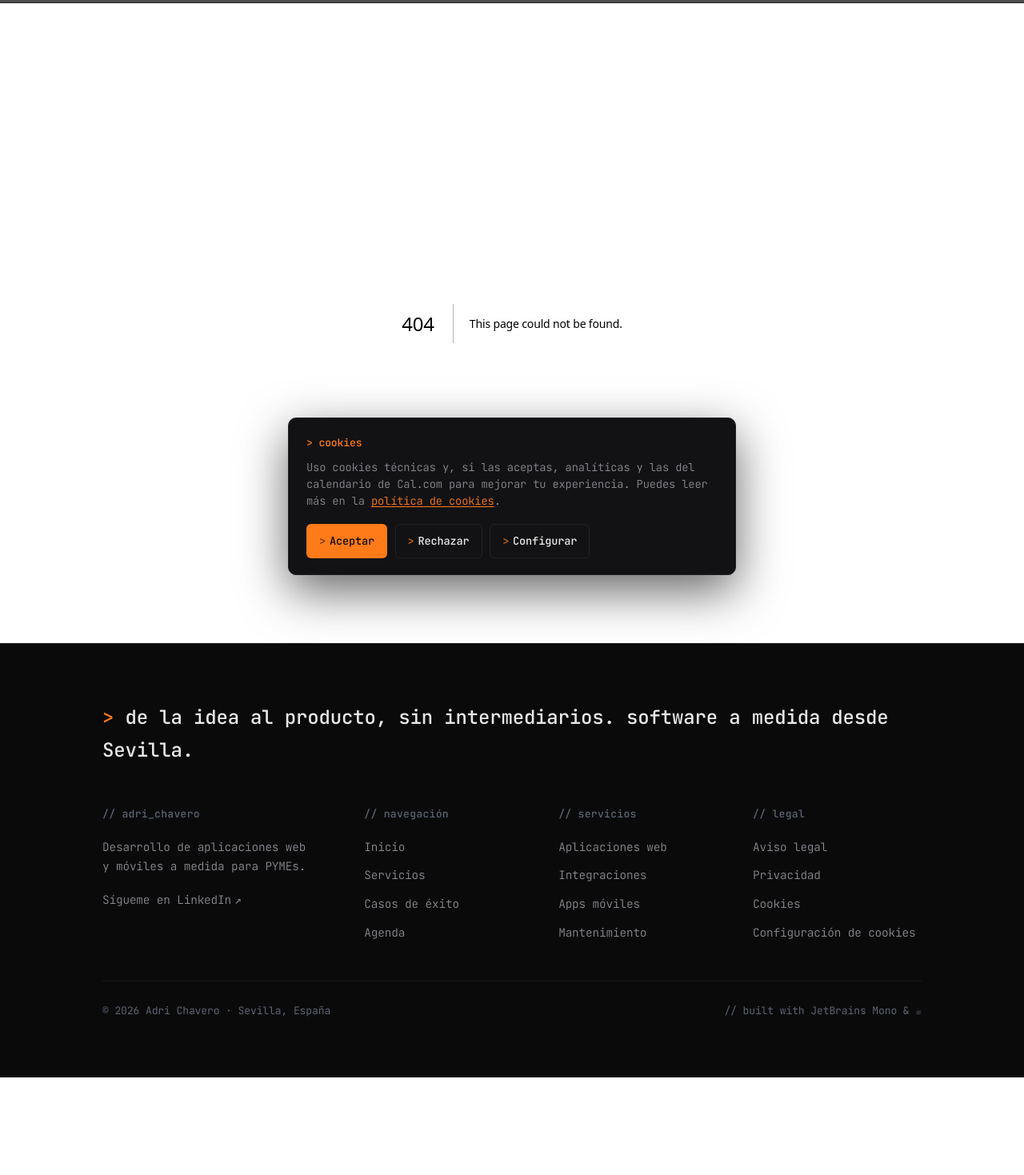
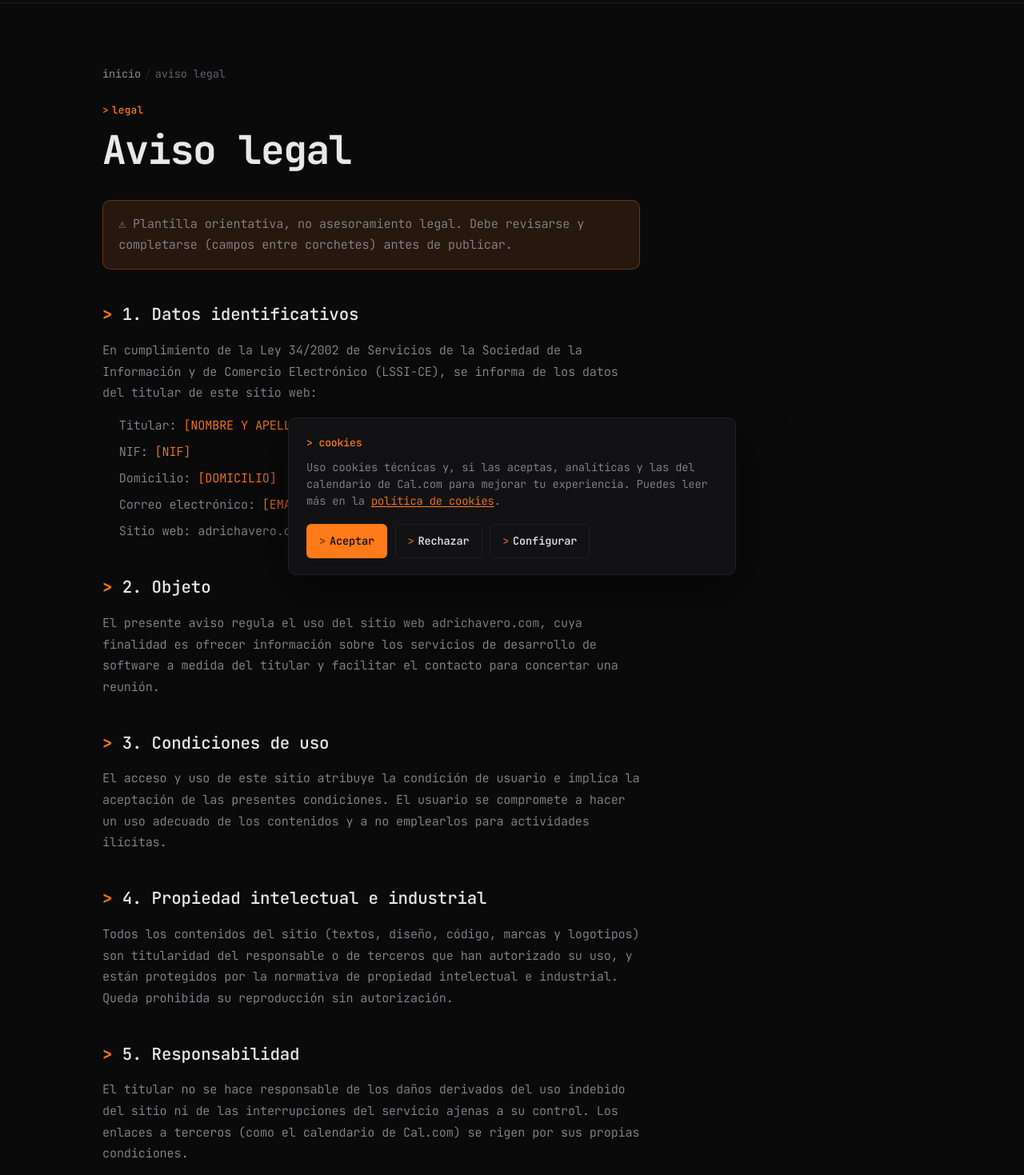
Before and after one commit to adrgarcha/portfolio, a Next.js app: page /aviso-legal in a window 1280 px wide. Before the commit this address had no page. Shown: the part 61-1530 px from the top of the page at 80% size. Before the commit the page ends 1408 px from the top, so only its background shows below. Built offline with nearby package versions, Linux system fonts and the light colour scheme.

Commit message:
feat(legal): add legal and cookie policy pages
Adds the legal notice, privacy and cookie policy pages on a shared
legal shell.

```diff
--- /dev/null
+++ b/app/aviso-legal/page.tsx
@@ -0,0 +1,61 @@
+import type { Metadata } from 'next';
+
+import LegalShell from '@/components/legal-shell';
+
+export const metadata: Metadata = {
+   title: 'Aviso legal',
+   robots: { index: false },
+};
+
+export default function AvisoLegalPage() {
+   return (
+      <LegalShell crumb="aviso legal" title="Aviso legal">
+         <h2>1. Datos identificativos</h2>
+         <p>
+            En cumplimiento de la Ley 34/2002 de Servicios de la Sociedad de la Información y de Comercio Electrónico (LSSI-CE), se informa de los
+            datos del titular de este sitio web:
+         </p>
+         <ul>
+            <li>
+               Titular: <span className="ph-field">[NOMBRE Y APELLIDOS]</span>
+            </li>
+            <li>
+               NIF: <span className="ph-field">[NIF]</span>
+            </li>
+            <li>
+               Domicilio: <span className="ph-field">[DOMICILIO]</span>
+            </li>
+            <li>
+               Correo electrónico: <span className="ph-field">[EMAIL]</span>
+            </li>
+            <li>Sitio web: adrichavero.com</li>
+         </ul>
+         <h2>2. Objeto</h2>
+         <p>
+            El presente aviso regula el uso del sitio web adrichavero.com, cuya finalidad es ofrecer información sobre los servicios de desarrollo de
+            software a medida del titular y facilitar el contacto para concertar una reunión.
+         </p>
+         <h2>3. Condiciones de uso</h2>
+         <p>
+            El acceso y uso de este sitio atribuye la condición de usuario e implica la aceptación de las presentes condiciones. El usuario se
+            compromete a hacer un uso adecuado de los contenidos y a no emplearlos para actividades ilícitas.
+         </p>
+         <h2>4. Propiedad intelectual e industrial</h2>
+         <p>
+            Todos los contenidos del sitio (textos, diseño, código, marcas y logotipos) son titularidad del responsable o de terceros que han
+            autorizado su uso, y están protegidos por la normativa de propiedad intelectual e industrial. Queda prohibida su reproducción sin
+            autorización.
+         </p>
+         <h2>5. Responsabilidad</h2>
+         <p>
+            El titular no se hace responsable de los daños derivados del uso indebido del sitio ni de las interrupciones del servicio ajenas a su
+            control. Los enlaces a terceros (como el calendario de Cal.com) se rigen por sus propias condiciones.
+         </p>
+         <h2>6. Legislación aplicable</h2>
+         <p>
+            Las presentes condiciones se rigen por la legislación española. Para cualquier controversia, las partes se someten a los juzgados y
+            tribunales que correspondan conforme a derecho.
+         </p>
+      </LegalShell>
+   );
+}
--- /dev/null
+++ b/app/politica-de-cookies/page.tsx
@@ -0,0 +1,45 @@
+import type { Metadata } from 'next';
+
+import CookieConfigButton from '@/components/cookie-config-button';
+import LegalShell from '@/components/legal-shell';
+
+export const metadata: Metadata = {
+   title: 'Política de cookies',
+   robots: { index: false },
+};
+
+export default function PoliticaCookiesPage() {
+   return (
+      <LegalShell crumb="política de cookies" title="Política de cookies">
+         <h2>1. Qué son las cookies</h2>
+         <p>
+            Las cookies son pequeños archivos que se descargan en tu dispositivo al visitar determinadas páginas y permiten, entre otras cosas,
+            recordar preferencias o medir el uso del sitio.
+         </p>
+         <h2>2. Tipos de cookies que utiliza este sitio</h2>
+         <ul>
+            <li>Técnicas: necesarias para el funcionamiento del sitio. No requieren consentimiento.</li>
+            <li>
+               Analíticas: <span className="ph-field">[analítica]</span> para entender de forma agregada cómo se usa el sitio. Requieren
+               consentimiento.
+            </li>
+            <li>
+               De terceros: el embed del calendario de <span className="ph-field">[Cal.com]</span> puede instalar cookies propias regidas por su
+               política.
+            </li>
+         </ul>
+         <h2>3. Finalidad</h2>
+         <p>
+            Garantizar el funcionamiento del sitio, recordar tus preferencias de consentimiento y, si las aceptas, obtener estadísticas de uso.
+         </p>
+         <h2>4. Gestión y desactivación</h2>
+         <p>
+            Puedes aceptar, rechazar o configurar las cookies desde el banner de consentimiento. También puedes gestionarlas o eliminarlas desde la
+            configuración de tu navegador.
+         </p>
+         <p style={{ marginTop: '1.4rem' }}>
+            <CookieConfigButton label="Abrir configuración de cookies" className="btn btn-ghost" />
+         </p>
+      </LegalShell>
+   );
+}
--- /dev/null
+++ b/app/politica-de-privacidad/page.tsx
@@ -0,0 +1,66 @@
+import type { Metadata } from 'next';
+
+import LegalShell from '@/components/legal-shell';
+
+export const metadata: Metadata = {
+   title: 'Política de privacidad',
+   robots: { index: false },
+};
+
+export default function PoliticaPrivacidadPage() {
+   return (
+      <LegalShell crumb="política de privacidad" title="Política de privacidad">
+         <h2>1. Responsable del tratamiento</h2>
+         <ul>
+            <li>
+               Responsable: <span className="ph-field">[NOMBRE Y APELLIDOS]</span>
+            </li>
+            <li>
+               NIF: <span className="ph-field">[NIF]</span>
+            </li>
+            <li>
+               Domicilio: <span className="ph-field">[DOMICILIO]</span>
+            </li>
+            <li>
+               Correo electrónico: <span className="ph-field">[EMAIL]</span>
+            </li>
+         </ul>
+         <h2>2. Datos que se recaban</h2>
+         <p>
+            Este sitio no dispone de formularios de contacto propios. Los datos se recaban únicamente cuando agendas una reunión a través del
+            calendario de Cal.com (nombre, correo electrónico y, en su caso, la información que aportes al reservar).
+         </p>
+         <h2>3. Finalidad</h2>
+         <p>Gestionar y mantener la reunión solicitada, así como atender la comunicación derivada de ella.</p>
+         <h2>4. Base legal</h2>
+         <p>El consentimiento del interesado al reservar la reunión y el interés legítimo en atender su solicitud.</p>
+         <h2>5. Conservación</h2>
+         <p>
+            Los datos se conservarán durante el tiempo necesario para atender la finalidad y mientras existan obligaciones legales que lo requieran.
+         </p>
+         <h2>6. Destinatarios y encargados</h2>
+         <p>Para la prestación del servicio se utilizan los siguientes proveedores, que actúan como encargados del tratamiento:</p>
+         <ul>
+            <li>
+               Agendamiento: <span className="ph-field">[Cal.com]</span>
+            </li>
+            <li>
+               Alojamiento web: <span className="ph-field">[hosting]</span>
+            </li>
+            <li>
+               Analítica: <span className="ph-field">[analítica]</span>
+            </li>
+         </ul>
+         <h2>7. Derechos del interesado</h2>
+         <p>
+            Puedes ejercer tus derechos de acceso, rectificación, supresión, oposición, limitación y portabilidad escribiendo a{' '}
+            <span className="ph-field">[EMAIL]</span>, acreditando tu identidad.
+         </p>
+         <h2>8. Autoridad de control</h2>
+         <p>
+            Si consideras que el tratamiento no se ajusta a la normativa, puedes presentar una reclamación ante la Agencia Española de Protección de
+            Datos (AEPD), www.aepd.es.
+         </p>
+      </LegalShell>
+   );
+}
--- /dev/null
+++ b/components/legal-shell.tsx
@@ -0,0 +1,35 @@
+import type { ReactNode } from 'react';
+
+import Breadcrumb from './breadcrumb';
+
+interface LegalShellProps {
+   crumb: string;
+   title: string;
+   children: ReactNode;
+}
+
+export default function LegalShell({ crumb, title, children }: LegalShellProps) {
+   return (
+      <main>
+         <section className="page-head">
+            <div className="wrap">
+               <Breadcrumb items={[{ label: 'inicio', href: '/' }, { label: crumb }]} />
+               <span className="eyebrow">legal</span>
+               <h1 className="t-1" style={{ marginTop: '0.6rem' }}>
+                  {title}
+               </h1>
+            </div>
+         </section>
+         <section style={{ paddingBottom: 'clamp(56px, 8vw, 110px)' }}>
+            <div className="wrap">
+               <div className="prose">
+                  <p className="legal-disclaimer">
+                     ⚠ Plantilla orientativa, no asesoramiento legal. Debe revisarse y completarse (campos entre corchetes) antes de publicar.
+                  </p>
+                  {children}
+               </div>
+            </div>
+         </section>
+      </main>
+   );
+}
```
